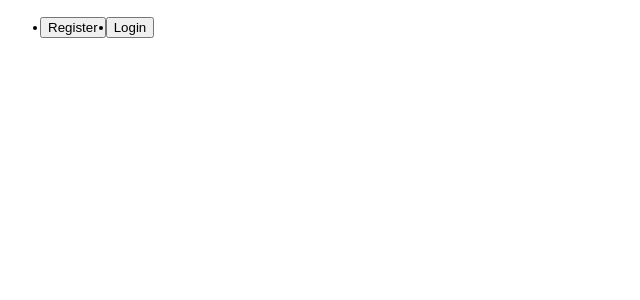
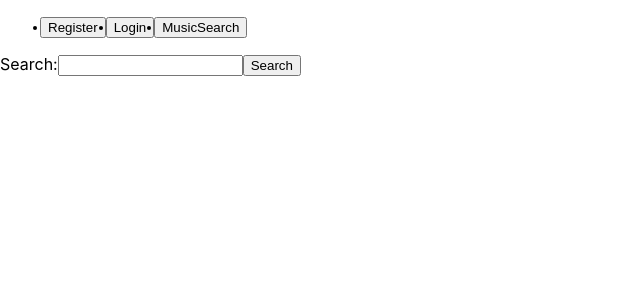
Before and after one commit to daisuket330/tk-capstone-frontend, a React (Create React App) app: page /Musicsearch in a window 1280 px wide. Shown: the top 300 px of the page, without its empty margins (0-640 px from the left). Built offline with nearby package versions, Linux system fonts and the light colour scheme.

Commit message:
finished registratin/login. able to search for songs,but it doesnt refresh. will refactor

```diff
--- a/src/App.js
+++ b/src/App.js
@@ -6,7 +6,7 @@ import Login from './components/Login';
 import Register from './components/Register';
 import NavBar from './components/NavBar';
 import Home from './components/Home';
-
+import MusicSearch from './components/MusicSearch';
 
 
 class App extends Component {
@@ -43,6 +43,7 @@ class App extends Component {
                 />
                 <Route exact path="/login" component={Login}/>
                 <Route exact path="/register" component={Register}/>
+                <Route exact path="/Musicsearch" component={MusicSearch}/>
 
 
             </Switch>
--- a/src/components/Login.jsx
+++ b/src/components/Login.jsx
@@ -38,7 +38,7 @@ class Login extends Component {
       let response = await axios.post(`http://127.0.0.1:8000/api/auth/login/`, payload)
       console.log(response.data)
       localStorage.setItem('token', response.data.access);
-      window.location = '/garage';
+      window.location = '/home';
       //resets form
       return localStorage;
 
--- /dev/null
+++ b/src/components/MusicSearch.jsx
@@ -0,0 +1,54 @@
+import React from "react";
+import axios from "axios";
+
+
+class MusicSearch extends React.Component {
+    state = {
+        searchTerm: '',
+        search: [],
+        song: []
+    }
+    handleChange = (event) => {
+        this.setState({
+            [event.target.name]: event.target.value
+        })
+    };
+    handleSubmit = (event) => {
+        event.preventDefault()
+        this.getSongs()
+          }
+          async getSongs() {
+            let response = await axios.get('https://shazam.p.rapidapi.com/search', {
+                params: {term: 'akatsuki', locale: 'en-US', offset: '0', limit: '5'},
+                headers: {
+                  'x-rapidapi-host': 'shazam.p.rapidapi.com',
+                  'x-rapidapi-key': '96e48c3874msh33ec542cdf201e4p160dffjsn09c4d872af46'
+                }
+              });
+                console.log(response)
+                this.setState({
+                songs: response.data,
+
+              });
+
+            }
+
+
+
+
+    render(){
+        return(
+        <nav className="navbar navbar-light bg-light">
+            <div className="container">
+             <form onSubmit={this.handleSubmit}>
+                <label>Search:</label>
+                <input name="search" onChange={this.handleChange} value = {this.state.search}></input>
+                <button className="btn" type="submit">Search</button>
+                </form>
+                <br /><br />
+            </div>
+        </nav>
+        );
+        }
+    }
+    export default MusicSearch;
--- a/src/components/NavBar.jsx
+++ b/src/components/NavBar.jsx
@@ -1,6 +1,7 @@
 import { Link } from "react-router-dom";
 import React from "react";
 import Logout from "./Logout";
+import MusicSearch from "./MusicSearch"
 
 // import './NavBar.css';
 
@@ -15,6 +16,7 @@ const NavBar = ({user}) => {
           <React.Fragment>
 
             <li><Logout/></li>
+            <li><MusicSearch/></li>
             </React.Fragment>
             }
         {!user &&
@@ -30,6 +32,11 @@ const NavBar = ({user}) => {
                 <li class="nav-item">Login</li>
               </button>
             </Link>
+            <Link to = '/MusicSearch'>
+              <button type="button" class = "btn btn-link">
+                <li class="nav-item">MusicSearch</li>
+              </button>
+            </Link>
 
         </React.Fragment>
         }
--- a/src/components/Register.jsx
+++ b/src/components/Register.jsx
@@ -37,10 +37,10 @@ class Register extends Component {
 
   render() {
     return (
-      <div class = "wrapper">
-          <div class="card text-white bg-secondary mb-3" style= {{maxWidth: 320}}>
-          <div class="card-header"><h4 class = "card-title">Register for an Account</h4></div>
-            <div class="card-body">
+      <div className = "wrapper">
+          <div className="card text-white bg-secondary mb-3" style= {{maxWidth: 320}}>
+          <div className="card-header"><h4 className = "card-title">Register for an Account</h4></div>
+            <div className="card-body">
             <ul>
                   <form className="form" onSubmit={this.handleSubmit}>
                   <li><label>First Name</label></li>
```
Also changed, not shown: src/components/Song.jsx (added).
